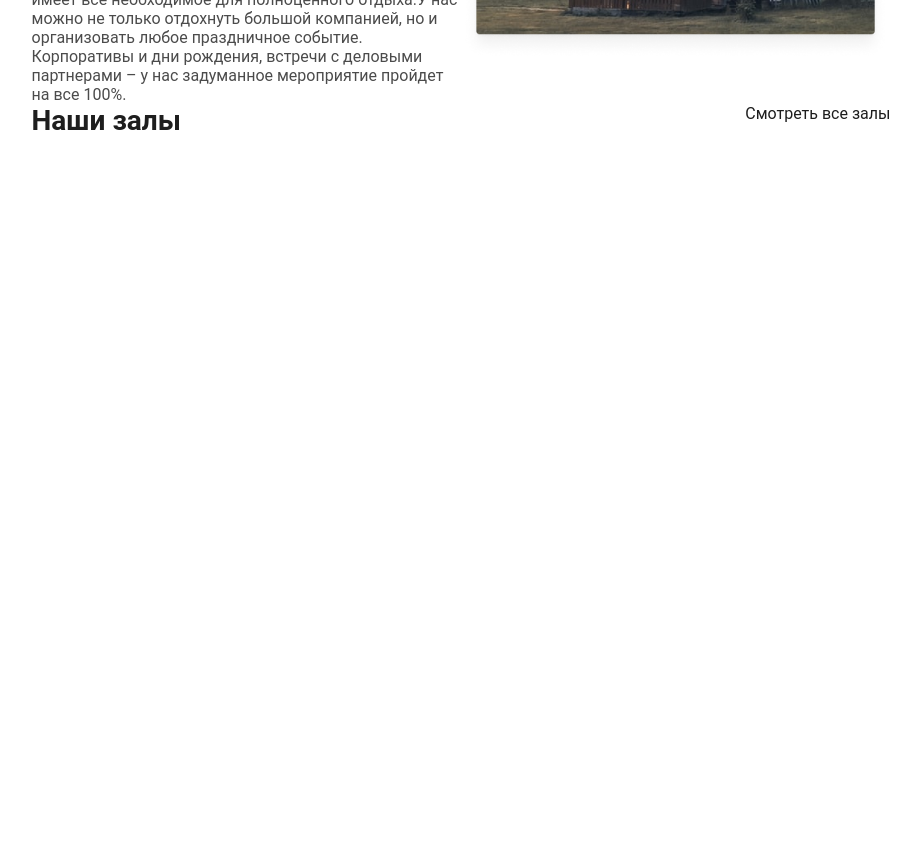
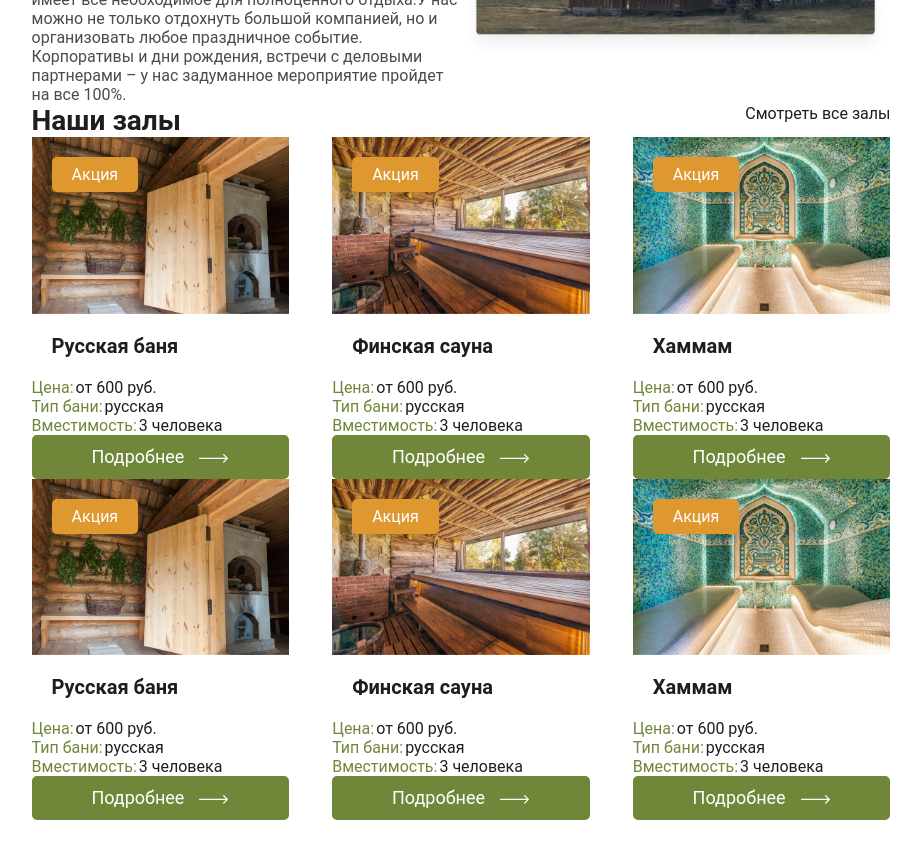
Before and after one commit to BogdanKolesov/bathhouse_react_website, a React (Create React App) app: page / in a window 1280 px wide. Shown: the part 1640-2499 px from the top of the page, without its empty margins (179-1100 px from the left). After the commit the page ends 2460 px from the top, so only its background shows below. Built offline with nearby package versions, Linux system fonts and the light colour scheme.

Commit message:
fix: Holes

```diff
--- a/src/components/views/Home/Home.components/Holes/Holes.js
+++ b/src/components/views/Home/Home.components/Holes/Holes.js
@@ -4,15 +4,8 @@ import { AppContainer, Button } from '../../../../atoms';
 import { HoleImage, HoleItem, HoleItemContent, HoleItemText, HoleOffer, HolesContainer, HolesSlider, HolesTitles } from './Holes.styles';
 
 
+
 const Holes = () => {
-
-    const sliderSettings = {
-        dots: false,
-        infinite: true,
-        speed: 500,
-        slidesToShow: 3,
-        slidesToScroll: 3
-    }
 
 
     return (
@@ -26,7 +19,7 @@ const Holes = () => {
                         Смотреть все залы
                     </a>
                 </HolesTitles>
-                <HolesSlider {...sliderSettings}>
+                <HolesSlider>
                     {
                         holesData.map((hole, index) => (
                             <HoleItem key={index}>
--- a/src/components/views/Home/Home.components/Holes/Holes.styles.js
+++ b/src/components/views/Home/Home.components/Holes/Holes.styles.js
@@ -1,9 +1,5 @@
 import styled from 'styled-components';
-import Slider from "react-slick";
 import { COLOR_DARK, COLOR_GREEN, COLOR_ORANGE, COLOR_WHITE } from '../../../../../constants/colors';
-import "slick-carousel/slick/slick.css";
-import "slick-carousel/slick/slick-theme.css";
-
 
 export const HolesContainer = styled.section`
     width: 100%;
@@ -19,16 +15,12 @@ export const HolesTitles = styled.div`
         color: ${COLOR_DARK};
     }
 `
-export const HolesSlider = styled(Slider)`
+export const HolesSlider = styled.div`
     display: flex;
     width: 100%;
     overflow-x: hidden;
-    .slick-list {
-        overflow: visible;
-    }
-    li.slick-active button::before{
-        color: ${COLOR_GREEN};
-    }
+    flex-wrap: wrap;
+    justify-content: space-between;
 `
 
 export const HoleItem = styled.div`
@@ -47,6 +39,9 @@ export const HoleImage = styled.div`
     }
 `
 export const HoleOffer = styled.a`
+    display: flex;
+    justify-content: center;
+    align-items: center;
     position: absolute;
     top: 20px;
     left: 20px;
@@ -72,5 +67,6 @@ export const HoleItemText = styled.p`
     color: ${COLOR_DARK};
     span{
         color: ${COLOR_GREEN};
+        margin-right: 2px;
     }
 `
--- a/src/data/holesData.js
+++ b/src/data/holesData.js
@@ -1,7 +1,7 @@
 export const holesData = [
     {
         image: '/assets/images/home/holes/hole1.png',
-        title: 'русская',
+        title: 'Русская баня',
         price: 'от 600 руб.',
         type: 'русская',
         persones: '3',
@@ -12,7 +12,7 @@ export const holesData = [
     },
     {
         image: '/assets/images/home/holes/hole2.png',
-        title: 'финская',
+        title: 'Финская сауна',
         price: 'от 600 руб.',
         type: 'русская',
         persones: '3',
@@ -23,7 +23,7 @@ export const holesData = [
     },
     {
         image: '/assets/images/home/holes/hole3.png',
-        title: 'хаммам',
+        title: 'Хаммам',
         price: 'от 600 руб.',
         type: 'русская',
         persones: '3',
@@ -34,7 +34,7 @@ export const holesData = [
     },
     {
         image: '/assets/images/home/holes/hole1.png',
-        title: 'русская',
+        title: 'Русская баня',
         price: 'от 600 руб.',
         type: 'русская',
         persones: '3',
@@ -45,7 +45,7 @@ export const holesData = [
     },
     {
         image: '/assets/images/home/holes/hole2.png',
-        title: 'финская',
+        title: 'Финская сауна',
         price: 'от 600 руб.',
         type: 'русская',
         persones: '3',
@@ -56,7 +56,7 @@ export const holesData = [
     },
     {
         image: '/assets/images/home/holes/hole3.png',
-        title: 'хаммам',
+        title: 'Хаммам',
         price: 'от 600 руб.',
         type: 'русская',
         persones: '3',
```
